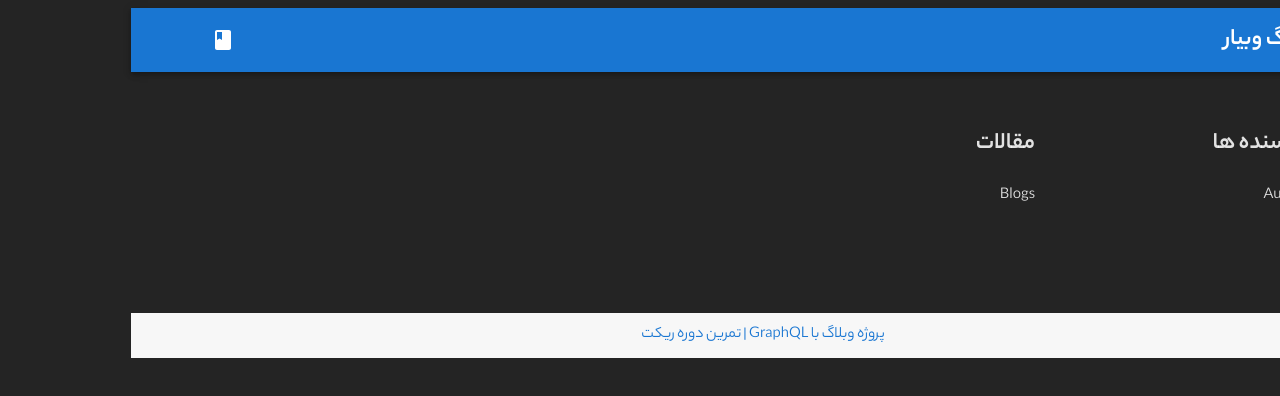
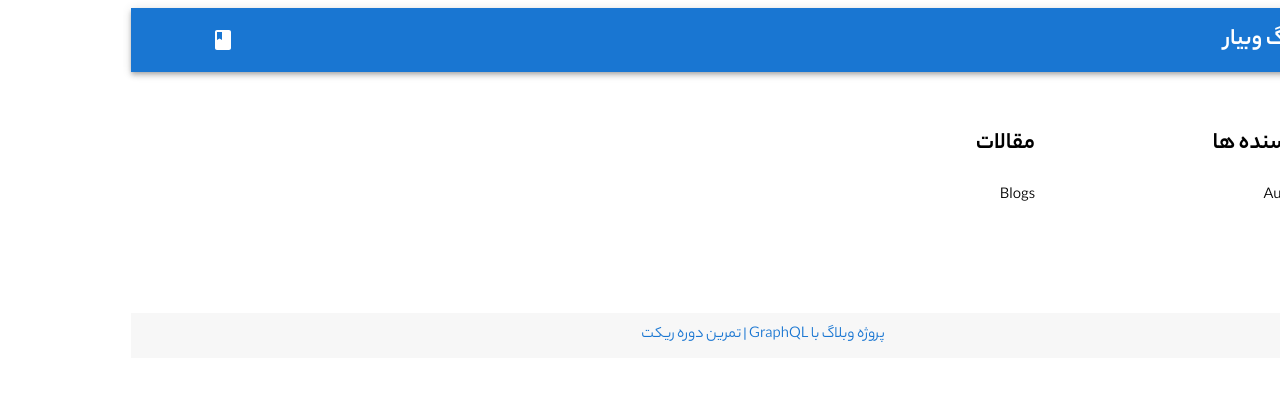
Before and after one commit to Amirmmolazemi/React-Blog-App, a React (Vite) app: page / in a window 1280 px wide. Shown: the top 396 px of the page. Built offline with nearby package versions, Linux system fonts and the light colour scheme; no server answers.

Commit message:
fix:fix the background color in global

```diff
--- a/src/styles/global.css
+++ b/src/styles/global.css
@@ -1,13 +1,7 @@
 :root {
   margin: 0;
-  font-family: "yekanBakh", -apple-system, BlinkMacSystemFont, "Segoe UI",
-    "Roboto", "Oxygen", "Ubuntu", "Cantarell", "Fira Sans", "Droid Sans",
-    "Helvetica Neue", sans-serif;
-
-  color: rgba(255, 255, 255, 0.87);
-  background-color: #242424;
-  -webkit-font-smoothing: antialiased;
-  -moz-osx-font-smoothing: grayscale;
+  font-family: "yekanBakh", "Segoe UI", "Roboto", "Oxygen", "Ubuntu",
+    "Cantarell", "Fira Sans", "Droid Sans", "Helvetica Neue", sans-serif;
 }
 
 code {
```
